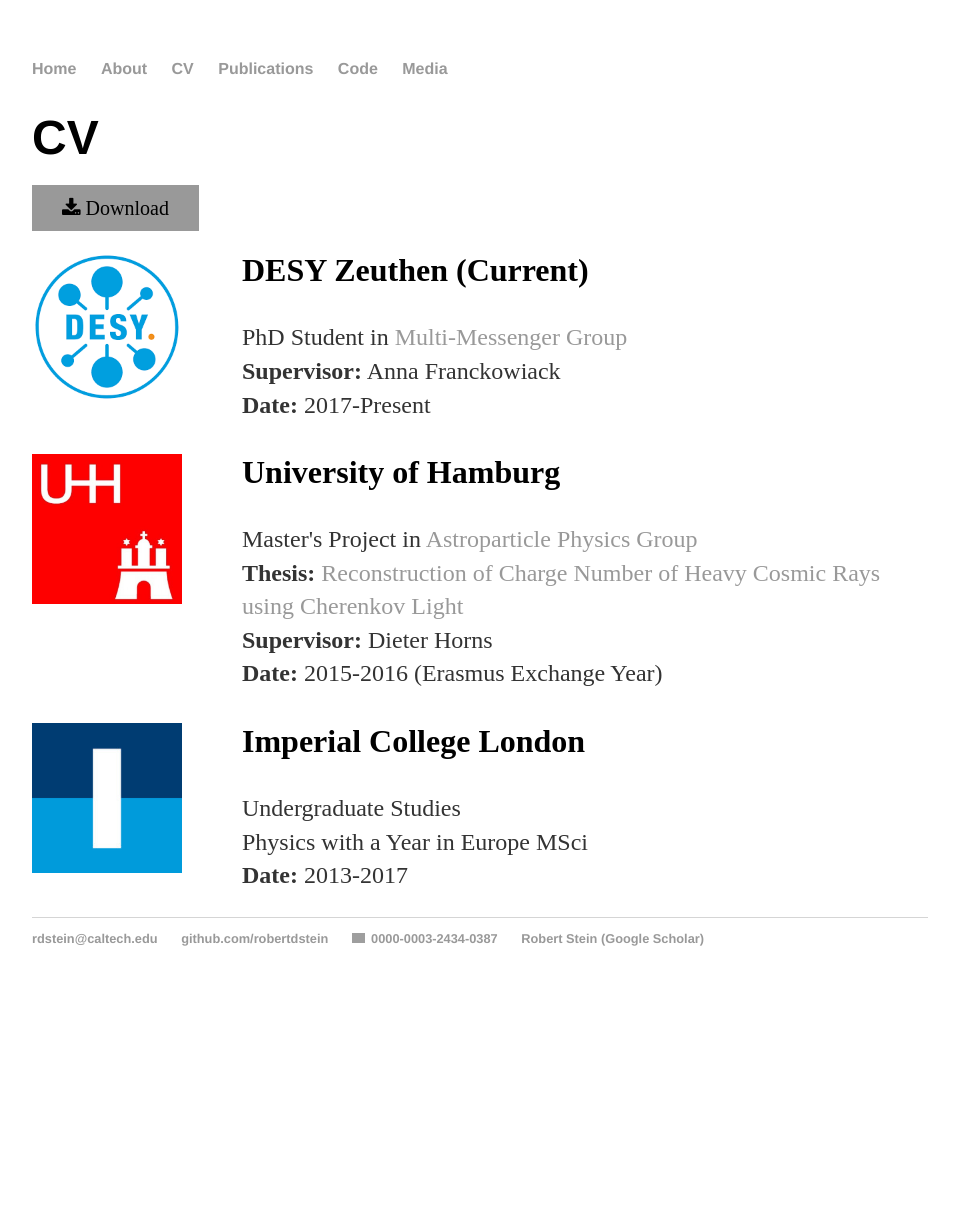
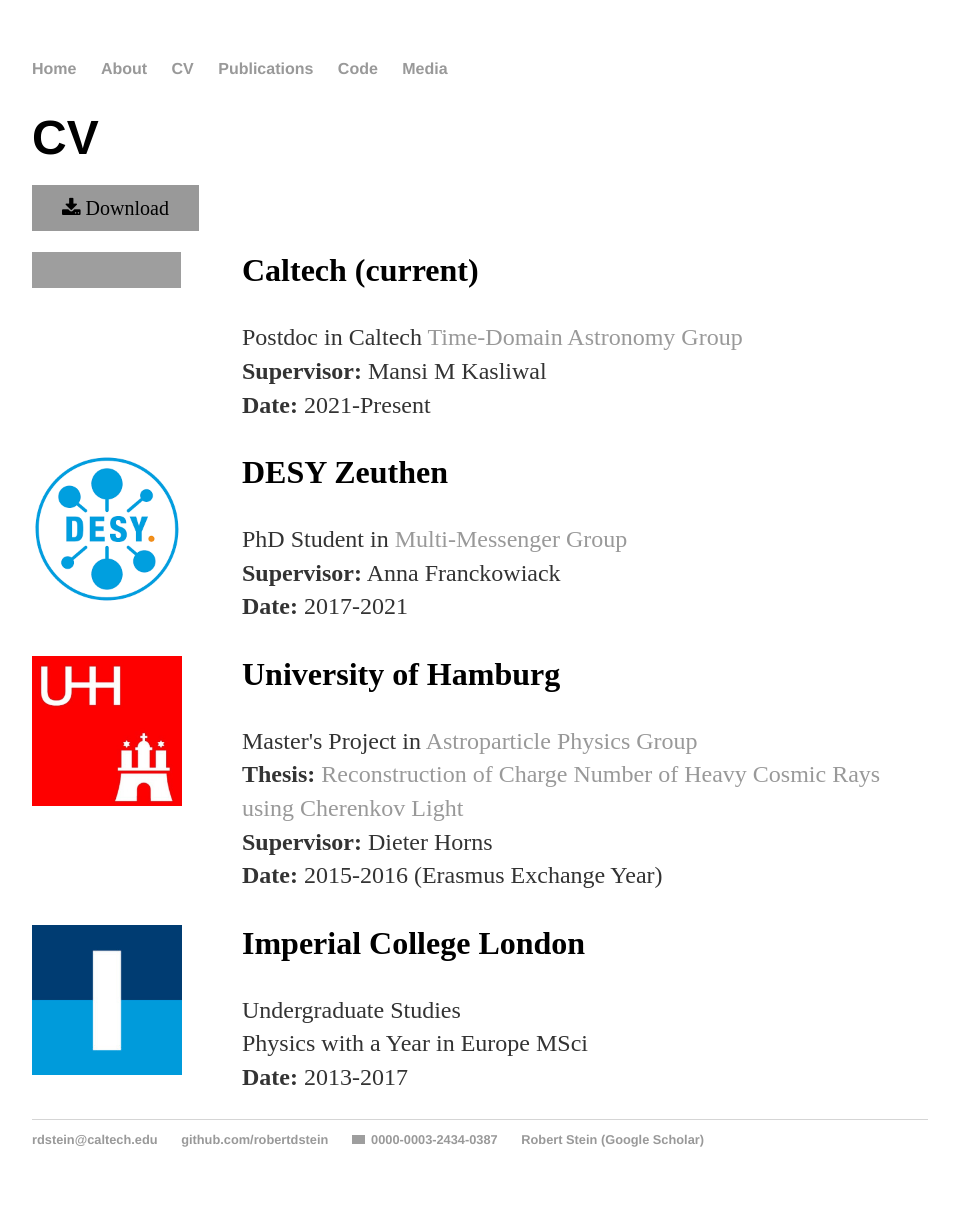
Before and after one commit to robertdstein/robertdstein.github.io, a Jekyll site: the page built from cv.html, in a window 1280 px wide. Shown: the whole page, without its empty margins (160-1119 px from the left). Built offline with Jekyll 4.4.1, drawn with Linux system fonts in a browser that asks for light colours; comment, search, counter and statistics services are not loaded; before the commit the page ends 1006 px from its top, so only the background shows below that; grey boxes are pictures that could not be loaded.

Commit message:
Update to Caltech.

```diff
--- a/cv.html
+++ b/cv.html
@@ -11,13 +11,24 @@
 	<a class="btn" href="https://github.com/robertdstein/robert_stein_cv/raw/master/robert_stein_cv.pdf"><i class="fa fa-download"></i> Download</a>
 
 	<div class="post-container">
+		<div class="post-thumb"><img src="/images/caltech_logo.png" width="149" height="36" /></div>
+		<div class="post-content">
+			<h3 class="post-title">Caltech (current) </h3>
+			<p>	Postdoc in Caltech <a href="https://sites.astro.caltech.edu/~mansi/" target="_blank">
+				Time-Domain Astronomy Group</a><br/>
+				<b> Supervisor:</b> Mansi M Kasliwal<br/>
+				<b> Date:</b> 2021-Present
+			</p>
+	   </div>
+	</div>
+	<div class="post-container">
 		<div class="post-thumb"><img src="/images/desy_logo.png" width="150" height="150" /></div>
 		<div class="post-content">
-			<h3 class="post-title">DESY Zeuthen (Current)</h3>
+			<h3 class="post-title">DESY Zeuthen </h3>
 			<p>	PhD Student in <a href="https://www-zeuthen.desy.de/~afrancko/" target="_blank">
 				Multi-Messenger Group</a><br/>
 				<b> Supervisor:</b> Anna Franckowiack<br/>
-				<b> Date:</b> 2017-Present
+				<b> Date:</b> 2017-2021
 			</p>
 	   </div>
 	</div>
--- a/index.html
+++ b/index.html
@@ -4,7 +4,7 @@
 ---
 <div class="blurb">
 	<h1>Hi there, I'm Robert Stein!</h1>
-	<p>I'm a PhD student at DESY Zeuthen, working on Multi-Messenger Astronomy.
+	<p>I'm a postdoc in astronomy at Caltech, working on Multi-Messenger Astronomy.
 		You can find out <a href="/about">more about me</a>,
 		or check out my <a href="/publications">publications</a> and <a href="/code">coding</a> experience.</p>
 	<figure>
```
